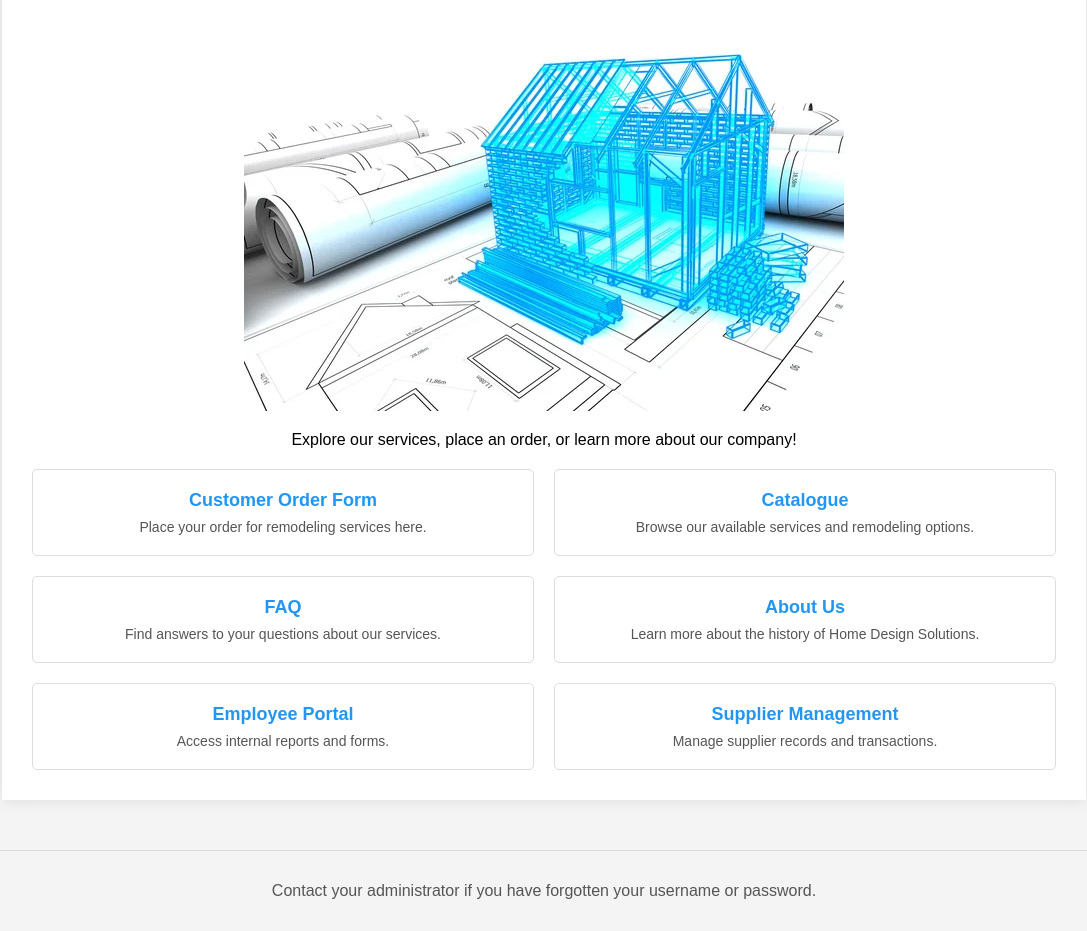
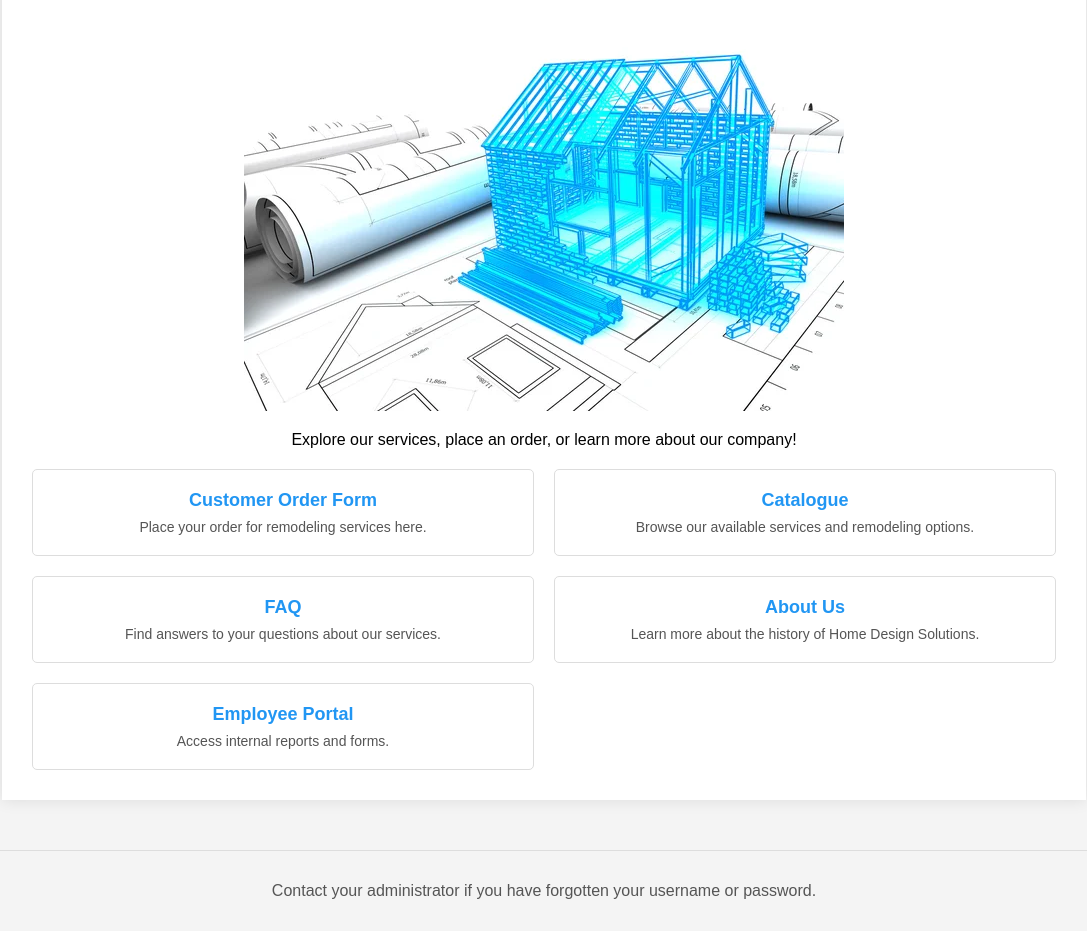
Before and after one commit to s-iddharth-a/HDS, a plain HTML site: page index.html in a window 1280 px wide. Shown: the part 284-1215 px from the top of the page, without its empty margins (96-1183 px from the left). Drawn offline with Linux system fonts and the light colour scheme.

Commit message:
Update index.html

```diff
--- a/index.html
+++ b/index.html
@@ -45,10 +45,6 @@
                 <p>Access internal reports and forms.</p>
             </div>
 
-            <div class="home-link-item">
-                <a href="supplier-login.html">Supplier Management</a>
-                <p>Manage supplier records and transactions.</p>
-            </div>
         </div>
     </div>
 
```
